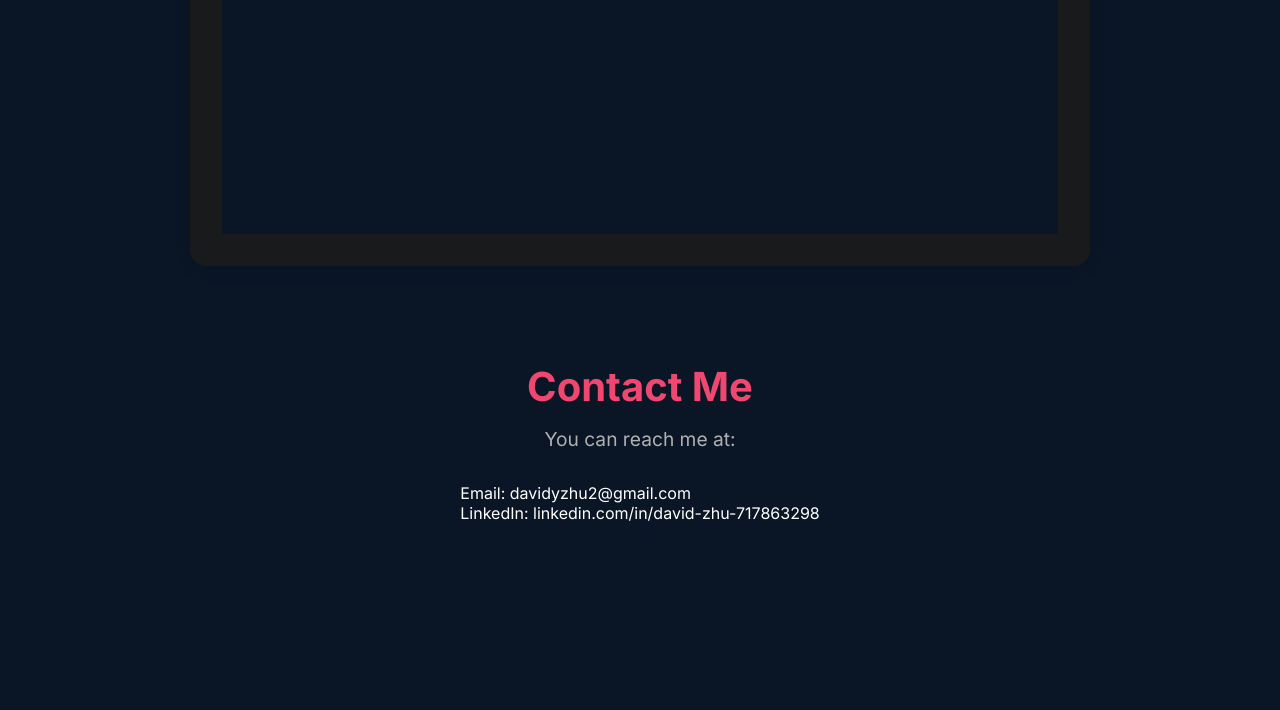
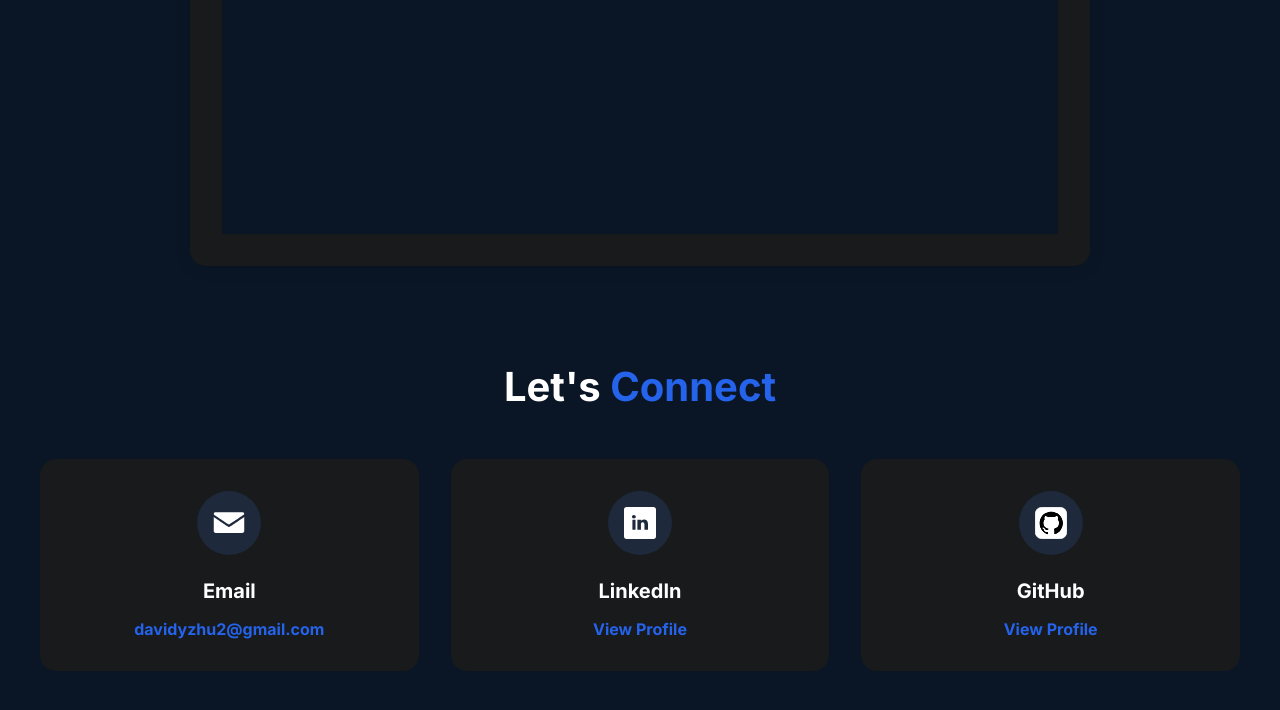
Before and after one commit to DaveyNavy/personal-website, a React (Vite) app: page / in a window 1280 px wide. Shown: the part 5848-6558 px from the top of the page. Built offline with nearby package versions, Linux system fonts and the light colour scheme.

Commit message:
Update contact info section

```diff
--- a/src/Contact.jsx
+++ b/src/Contact.jsx
@@ -3,24 +3,50 @@ import styles from "./Contact.module.css";
 export default function Contact() {
   return (
     <div className={styles.contactContainer}>
-      <h1 className={styles.contactTitle}>Contact Me</h1>
-      <p className={styles.contactSubtitle}>You can reach me at:</p>
-      <div className={styles.contactInfoBox}>
-        {/* Replace with your actual contact info below */}
-        <div>
-          Email: <a href="mailto:davidyzhu2@gmail.com">davidyzhu2@gmail.com</a>
+      <h1 className={styles.contactTitle}>
+        Let's <span className={styles.highlight}>Connect</span>
+      </h1>
+      <div className={styles.contactGrid}>
+        <div className={styles.contactCard}>
+          <div className={styles.iconWrapper}>
+            <img src="/src/assets/email.svg" alt="Email" className={styles.contactIcon} />
+          </div>
+          <h3 className={styles.contactMethod}>Email</h3>
+          <a
+            href="mailto:davidyzhu2@gmail.com"
+            className={styles.contactLink}
+          >
+            davidyzhu2@gmail.com
+          </a>
         </div>
-        <div>
-          LinkedIn:{" "}
+        <div className={styles.contactCard}>
+          <div className={styles.iconWrapper}>
+            <img src="/src/assets/linkedin.svg" alt="LinkedIn" className={styles.contactIcon} />
+          </div>
+          <h3 className={styles.contactMethod}>LinkedIn</h3>
           <a
             href="https://www.linkedin.com/in/david-zhu-717863298/"
             target="_blank"
             rel="noopener noreferrer"
+            className={styles.contactLink}
           >
-            linkedin.com/in/david-zhu-717863298
+            View Profile
           </a>
         </div>
-        {/* Add more contact methods as needed */}
+        <div className={styles.contactCard}>
+          <div className={styles.iconWrapper}>
+            <img src="/src/assets/github.svg" alt="GitHub" className={styles.contactIcon} />
+          </div>
+          <h3 className={styles.contactMethod}>GitHub</h3>
+          <a
+            href="https://github.com/DaveyNavy"
+            target="_blank"
+            rel="noopener noreferrer"
+            className={styles.contactLink}
+          >
+            View Profile
+          </a>
+        </div>
       </div>
     </div>
   );
--- a/src/Contact.module.css
+++ b/src/Contact.module.css
@@ -11,92 +11,95 @@
 .contactTitle {
   font-size: 2.5rem;
   font-weight: 900;
-  color: #ef476f;
-  margin-bottom: 1rem;
+  color: #ffffff;
+  margin-bottom: 3rem;
   text-align: center;
 }
 
-.contactSubtitle {
-  font-size: 1.2rem;
-  color: #b0b0b0;
-  margin-bottom: 2rem;
-  text-align: center;
-  max-width: 500px;
+.highlight {
+  color: #2563eb;
 }
 
-.contactForm {
-  display: flex;
-  flex-direction: column;
-  gap: 1.5rem;
+.contactGrid {
+  display: grid;
+  grid-template-columns: repeat(3, 1fr);
+  gap: 2rem;
+  max-width: 1200px;
   width: 100%;
-  max-width: 500px;
+}
+
+.contactCard {
   background: #181a1b;
   padding: 2rem;
   border-radius: 16px;
-  box-shadow: 0 2px 16px rgba(0, 0, 0, 0.12);
+  display: flex;
+  flex-direction: column;
+  align-items: center;
+  text-align: center;
+  transition: transform 0.3s ease;
 }
 
-.label {
-  display: flex;
-  flex-direction: column;
-  font-weight: 600;
-  color: #fff;
-  gap: 0.5rem;
+.contactCard:hover {
+  transform: translateY(-4px);
 }
 
-.input {
-  padding: 0.75rem 1rem;
-  border-radius: 8px;
-  border: none;
-  background: #23272f;
-  color: #fff;
-  font-size: 1rem;
-  margin-top: 0.25rem;
+.iconWrapper {
+  width: 64px;
+  height: 64px;
+  background: #1e293b;
+  border-radius: 50%;
+  display: flex;
+  align-items: center;
+  justify-content: center;
+  margin-bottom: 1.5rem;
 }
 
-.textarea {
-  padding: 0.75rem 1rem;
-  border-radius: 8px;
-  border: none;
-  background: #23272f;
-  color: #fff;
-  font-size: 1rem;
-  min-height: 120px;
-  margin-top: 0.25rem;
-  resize: vertical;
+.contactIcon {
+  width: 32px;
+  height: 32px;
+  filter: invert(100%) brightness(150%);
 }
 
-.submitBtn {
-  background: #ef476f;
-  color: #fff;
-  border: none;
-  padding: 0.75rem 2rem;
-  font-size: 1rem;
+.contactMethod {
+  font-size: 1.25rem;
   font-weight: 700;
-  border-radius: 8px;
-  cursor: pointer;
-  transition: background 0.2s;
-  margin-top: 1rem;
-}
-.submitBtn:hover {
-  background: #c72c5d;
+  color: #ffffff;
+  margin-bottom: 1rem;
 }
 
-.successMsg {
+.contactLink {
   color: #2563eb;
-  font-weight: 700;
-  margin-top: 1rem;
-  text-align: center;
+  text-decoration: none;
+  font-weight: 600;
+  transition: color 0.2s ease;
+}
+
+.contactLink:hover {
+  color: #3b82f6;
+}
+
+@media (max-width: 900px) {
+  .contactGrid {
+    grid-template-columns: repeat(2, 1fr);
+  }
 }
 
 @media (max-width: 600px) {
   .contactContainer {
-    padding: 2rem 0.5rem 1rem 0.5rem;
+    padding: 2rem 1rem;
   }
+
   .contactTitle {
-    font-size: 1.5rem;
+    font-size: 2rem;
+    margin-bottom: 2rem;
   }
-  .contactForm {
-    padding: 1rem;
+
+  .contactGrid {
+    grid-template-columns: 1fr;
+    gap: 1.5rem;
+  }
+
+  .contactCard {
+    padding: 1.5rem;
   }
 }
```
